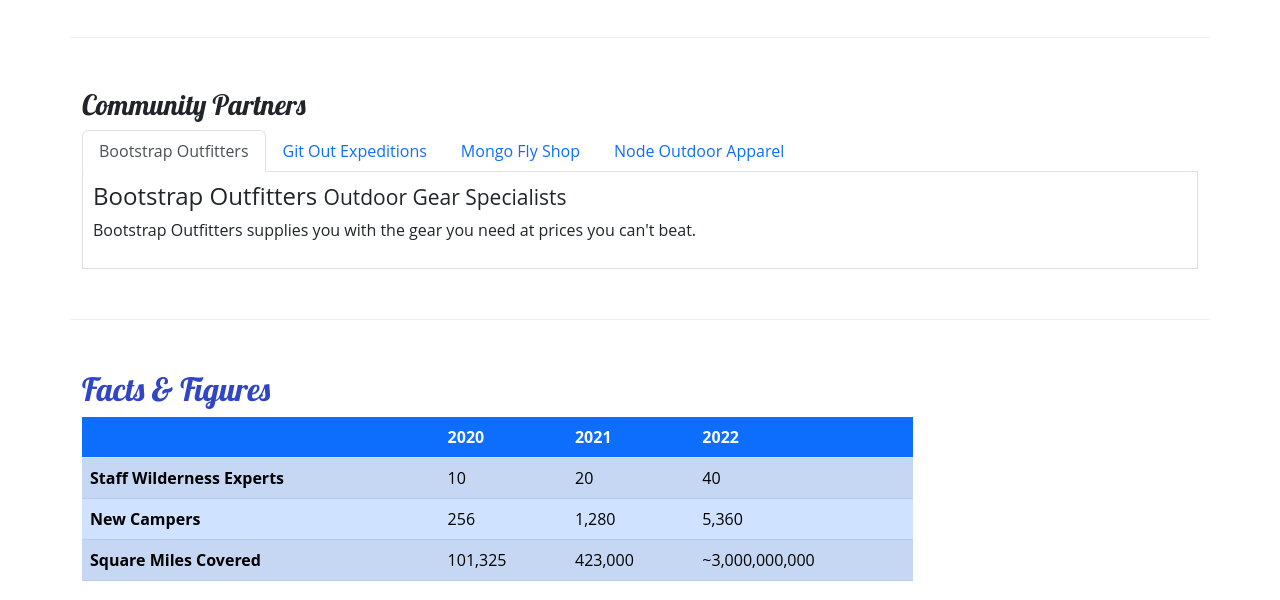
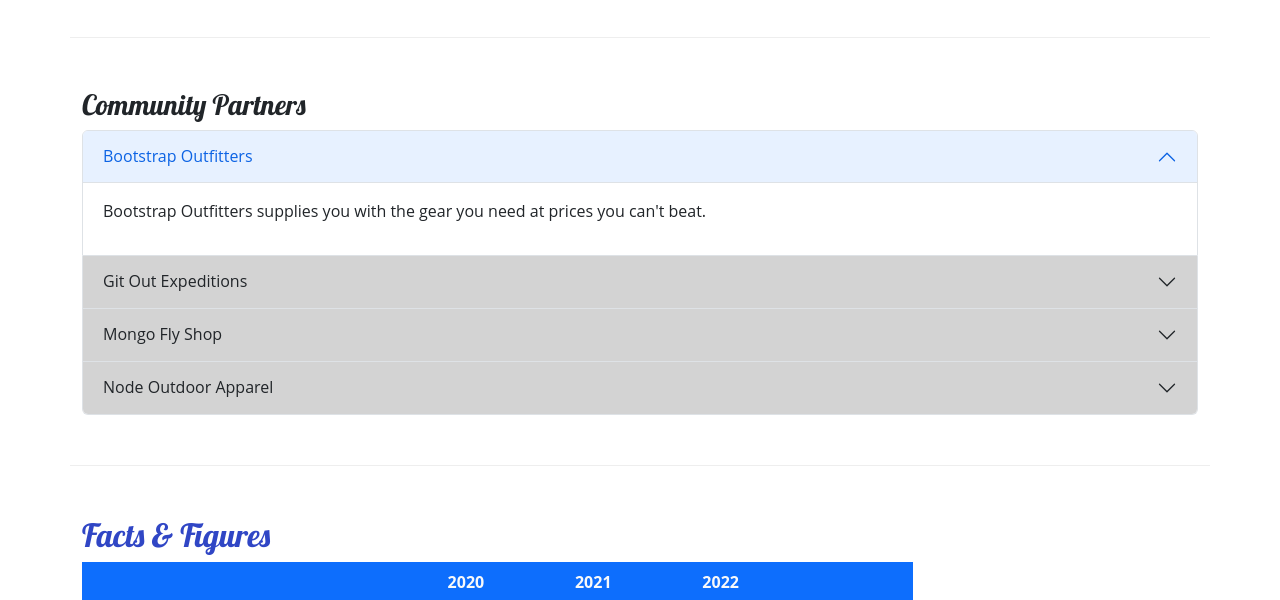
Before and after one commit to Oz-Thewizardof/Nucampsite, a plain HTML site: page aboutus.html in a window 1280 px wide. Shown: the part 780-1380 px from the top of the page. Drawn offline with nearby package versions, Linux system fonts and the light colour scheme.

Commit message:
Accordion

```diff
--- a/aboutus.html
+++ b/aboutus.html
@@ -107,28 +107,54 @@
         <section class="row row-content">
             <div class="col">
                 <h3>Community Partners</h3>
-                <ul class="nav nav-tabs">
-                    <li class="nav-item"><a class="nav-link active" href="#bootstrap" role="tab" data-bs-toggle="tab" >Bootstrap Outfitters</a></li>
-                    <li class="nav-item"><a class="nav-link" href="#git" role="tab" data-bs-toggle="tab" >Git Out Expeditions</a></li>
-                    <li class="nav-item"><a class="nav-link" href="#mongo" role="tab" data-bs-toggle="tab" >Mongo Fly Shop</a></li>
-                    <li class="nav-item"><a class="nav-link" href="#node" role="tab" data-bs-toggle="tab" >Node Outdoor Apparel</a></li>
-                </ul>
-                <div class="tab-content">
-                    <div role="tabpanel" class="tab-pane fade show active" id="bootstrap">
-                        <h4>Bootstrap Outfitters <small>Outdoor Gear Specialists</small></h4>
-                        <p class="d-none d-sm-block">Bootstrap Outfitters supplies you with the gear you need at prices you can't beat.</p>
+                <div id="accordionExample" class="accordion">
+                    <div class="accordion-item">
+                        <h4 class="accordion-header">
+                            <button class="accordion-button" type="button" data-bs-toggle="collapse" data-bs-target="#bootstrap">
+                                Bootstrap Outfitters
+                            </button>
+                        </h4>
+                        <div id="bootstrap" class="accordion-collapse collapse show" data-bs-parent="#accordionExample" >
+                            <div class="accordion-body d-none d-sm-block" >
+                                <p>Bootstrap Outfitters supplies you with the gear you need at prices you can't beat.</p>
+                            </div>
+                        </div>
                     </div>
-                    <div role="tabpanel" class="tab-pane fade" id="git">
-                        <h4>Git Out Expeditions <small>Group Adventure Expeditions</small></h4>
-                        <p class="d-none d-sm-block">Join Git Out Expeditions to explore new horizons with a group of other adventurers!</p>
+                    <div class="accordion-item">
+                        <h4 class="accordion-header">
+                            <button class="accordion-button collapsed" type="button" data-bs-toggle="collapse" data-bs-target="#git">
+                                Git Out Expeditions
+                            </button>
+                        </h4>
+                        <div id="git" class="accordion-collapse collapse" data-bs-parent="#accordionExample">
+                            <div class="accordion-body d-none d-sm-block">
+                                <p>Join Git Out Expeditions to explore new horizons with a group of other adventurers!</p>
+                            </div>
+                        </div>
                     </div>
-                    <div role="tabpanel" class="tab-pane fade" id="mongo">
-                        <h4>Mongo Fly Shop <small>Your Neighborhood Fly Fishing Shop</small></h4>
-                        <p class="d-none d-sm-block">Need a new fishing pole, a tacklebox, or flies of all kinds? Stop by Mongo Fly Shop.</p>
+                    <div class="accordion-item">
+                        <h4 class="accordion-header">
+                            <button class="accordion-button collapsed" type="button" data-bs-toggle="collapse" data-bs-target="#mongo">
+                                Mongo Fly Shop
+                            </button>
+                        </h4>
+                        <div id="mongo" class="accordion-collapse collapse" data-bs-parent="#accordionExample">
+                            <div class="accordion-body d-none d-sm-block">
+                                <p>Need a new fishing pole, a tacklebox, or flies of all kinds? Stop by Mongo Fly Shop.</p>
+                            </div>
+                        </div>
                     </div>
-                    <div role="tabpanel" class="tab-pane fade" id="node">
-                        <h4>Node Outdoor Apparel <small>Outdoor Clothes & Shoes</small></h4>
-                        <p class="d-none d-sm-block">From polar fleeces to swimsuits, hiking boots to waders, a visit to Node will be sure to get you covered.</p>
+                    <div class="accordion-item">
+                        <h4 class="accordion-header">
+                            <button class="accordion-button collapsed" type="button" data-bs-toggle="collapse" data-bs-target="#node">
+                                Node Outdoor Apparel
+                            </button>
+                        </h4>
+                        <div id="node" class="accordion-collapse collapse" data-bs-parent="#accordionExample">
+                            <div class="accordion-body d-none d-sm-block">
+                                <p>From polar fleeces to swimsuits, hiking boots to waders, a visit to Node will be sure to get you covered.</p>
+                            </div>
+                        </div>
                     </div>
                 </div>
             </div>
--- a/css/styles.css
+++ b/css/styles.css
@@ -35,8 +35,10 @@ footer {
     background-color: #901CAD;
 }
 
-.tab-content {
-    border: 1px solid #DDD;
-    border-top: none;
-    padding: 10px;
+.navbar-toggler {
+    margin-left: auto;
 }
+
+.accordion-button {
+    background-color: #d3d3d3;
+}
```
